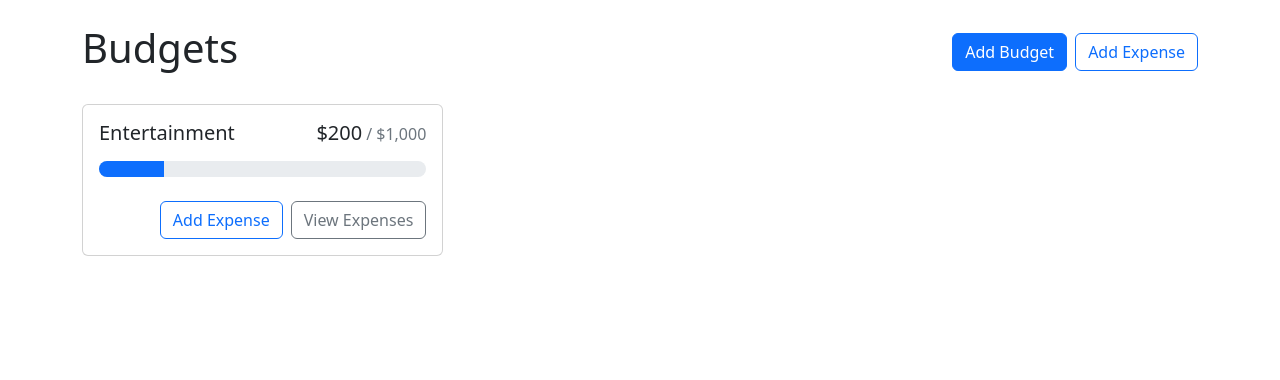
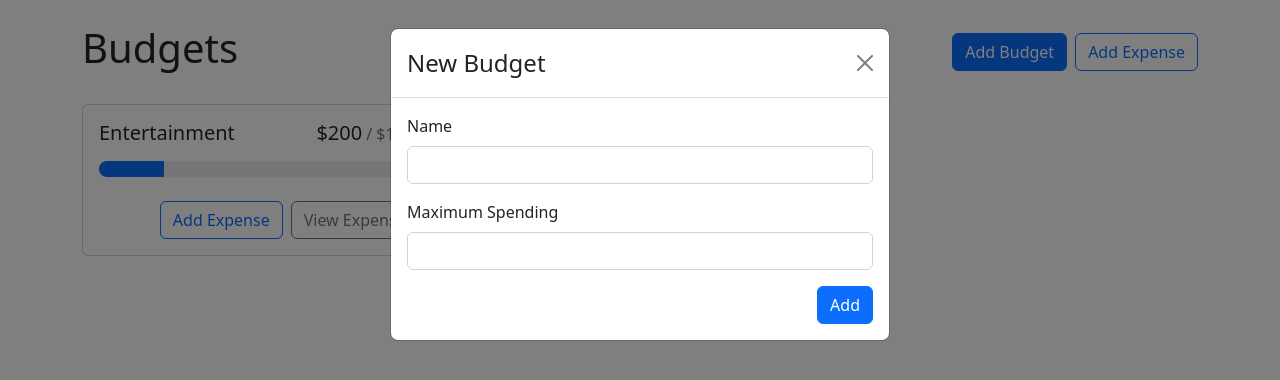
Before and after one commit to rick329mo/budget-project, a React (Vite) app in the folder budget-app/: page / in a window 1280 px wide. Shown: the top 380 px of the page. Built offline with nearby package versions, Linux system fonts and the light colour scheme.

Commit message:
created jsx for add budget modal

```diff
--- a/budget-app/src/App.jsx
+++ b/budget-app/src/App.jsx
@@ -1,10 +1,12 @@
 import Container from "react-bootstrap/Container"
 import { Button, Stack } from "react-bootstrap"
 import BudgetCard from "./components/BudgetCard"
+import AddBudgetModal from "./components/AddBudgetModal"
 
 function App() {
   return (
-    <Container className="my-4">
+  <>
+   <Container className="my-4">
 
       <Stack direction="horizontal" gap= "2" className="mb-4">
         <h1 className="me-auto">Budgets</h1>
@@ -23,6 +25,8 @@
       </div>
 
     </Container>
+    <AddBudgetModal show/>
+  </>
   )
 }
 
--- /dev/null
+++ b/budget-app/src/components/AddBudgetModal.jsx
@@ -0,0 +1,28 @@
+import { Modal, Form, Button } from "react-bootstrap"
+
+export default function AddBudgetModal({ show, handleClose}) {
+    function handleSubmit(e) {}
+
+    return (
+        <Modal show={show} onHide={handleClose}>
+            <Form onSubmit={handleSubmit}>
+                <Modal.Header closeButton>
+                    <Modal.Title>New Budget</Modal.Title>
+                </Modal.Header>
+                <Modal.Body>
+                    <Form.Group className="mb-3" controlId= "name">
+                        <Form.Label>Name</Form.Label>
+                        <Form.Control type="text" required />
+                    </Form.Group>
+                    <Form.Group className="mb-3" controlId= "max">
+                        <Form.Label>Maximum Spending</Form.Label>
+                        <Form.Control type="number" required min={0} step={0.01} />
+                    </Form.Group>
+                    <div className="d-flex justify-content-end">
+                        <Button variant="primary" type="submit">Add</Button>
+                    </div>
+                </Modal.Body>
+            </Form>
+        </Modal>
+    )
+}
```
